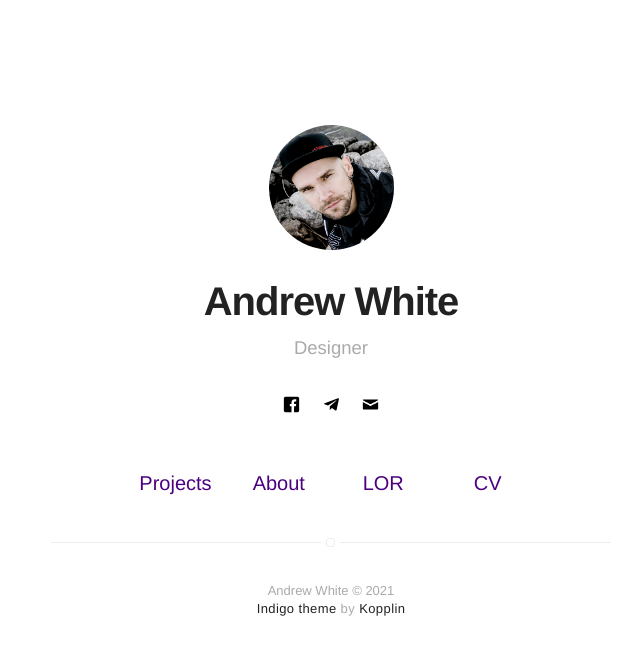
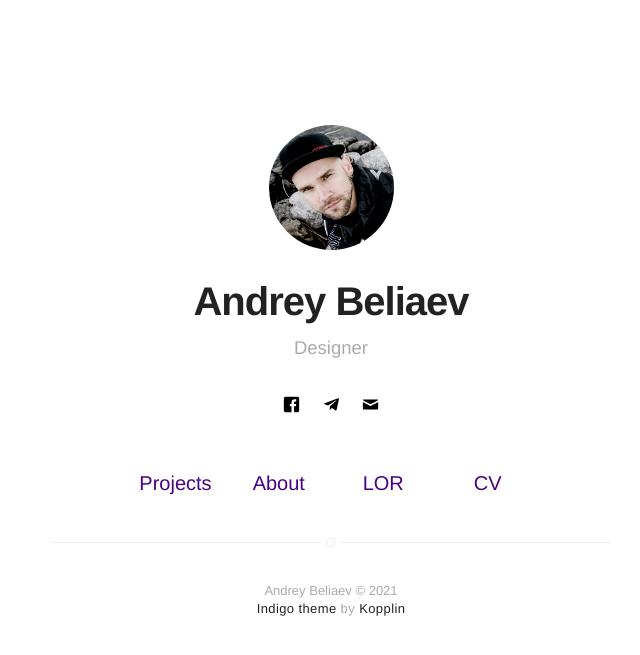
Before and after one commit to andandrewwhite/andandrewwhite.github.io, a Jekyll site: the page built from index.html, in a window 1280 px wide. Shown: the top 655 px of the page, without its empty margins (309-949 px from the left). Built offline with Jekyll 4.4.1, drawn with Linux system fonts in a browser that asks for light colours.

Commit message:
Update _config.yml

```diff
--- a/_config.yml
+++ b/_config.yml
@@ -1,7 +1,7 @@
-title: Andrew White
+title: Andrey Beliaev
 
 # main text of home
-name: Andrew White
+name: Andrey Beliaev
 bio: Designer
 
 # twitter summary info
```
